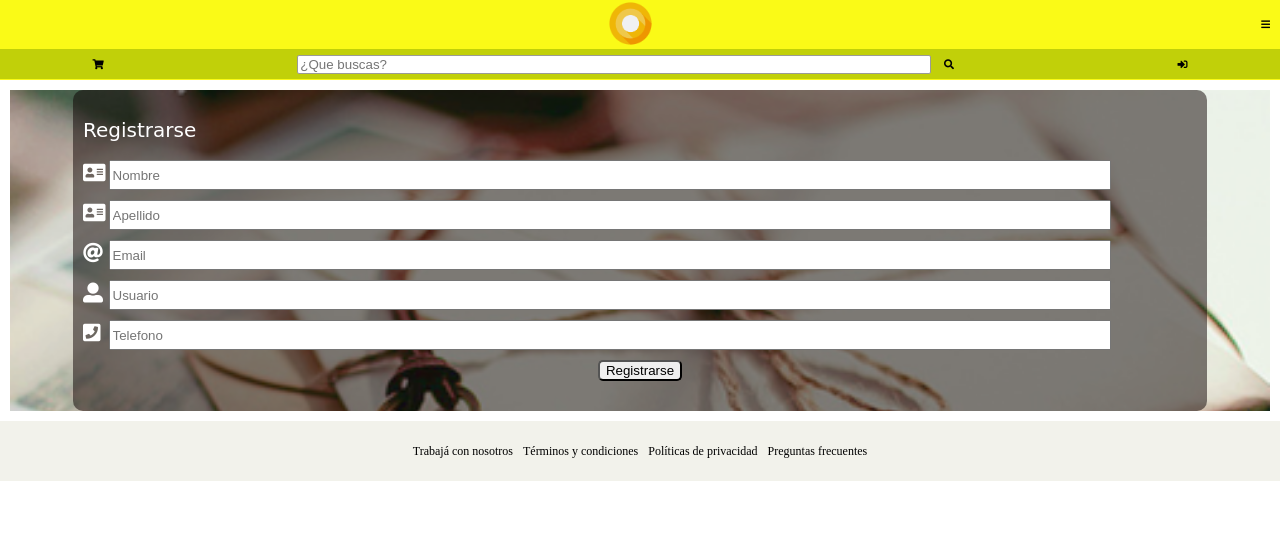
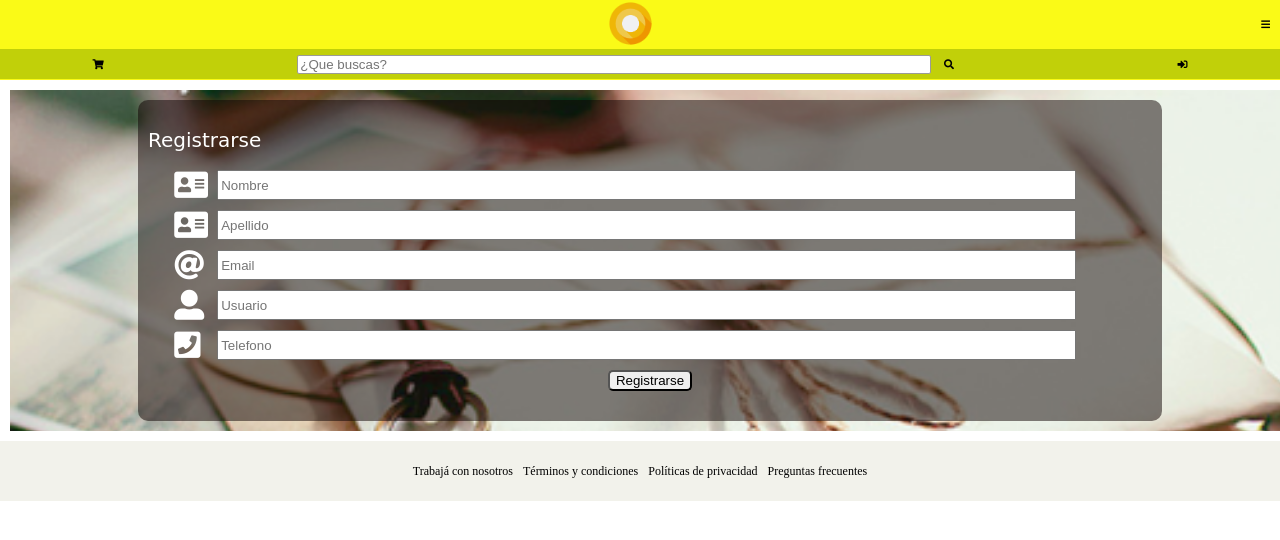
Before and after one commit to franadu/grupodh, a PHP site: page /registro.html in a window 1280 px wide. Shown: the top 540 px of the page. Run offline with PHP 8.4, Linux system fonts and the light colour scheme; some libraries are stand-ins or nearby versions; some web fonts are replaced.

Commit message:
Modificamos Caja registro

```diff
--- a/css/web.css
+++ b/css/web.css
@@ -4,9 +4,9 @@ diseño mobile*/
   background-color: rgba(12, 0, 0, 0.5);
   color: white;
   width: 90%;
-  justify-content: center;
+
 	display: flex;
-  align-items: center;
+
   border-radius: 10px;
   padding: 10px;
 }
@@ -84,3 +84,40 @@ footer{
 	padding: 20px;
   margin:0 auto;
 }
+
+@media (min-width:768px) {
+  main{
+    display: flex;
+    justify-content: center;
+    width: 100%;
+  }
+  .dato_interno{
+    width: 95%;
+    display: flex;
+    justify-content: center;
+}
+
+.dato_interno i{
+  font-size: 30px;
+  margin-right: 20px;
+}
+    form{
+      display: flex;
+      align-content: center;
+}
+    .caja_formulario{
+      justify-content: center;
+      width:80%;
+      margin: 10px;
+}
+    div.datos{
+      display:block;
+      justify-content: center;
+}
+    button{
+      justify-content: flex-start;
+}
+  a{
+    text-align: center;
+  }
+}
--- a/registro.html
+++ b/registro.html
@@ -7,6 +7,7 @@
     <link rel="stylesheet" href="https://use.fontawesome.com/releases/v5.3.1/css/all.css" integrity="sha384-mzrmE5qonljUremFsqc01SB46JvROS7bZs3IO2EmfFsd15uHvIt+Y8vEf7N7fWAU" crossorigin="anonymous">
     <link href="https://fonts.googleapis.com/css?family=Baloo+Tammudu" rel="stylesheet">
     <link rel="stylesheet" href="css/master.css">
+    <meta name="viewport" content="width=device-width, initial-scale=1">
     <title></title>
   </head>
   <body>
```
